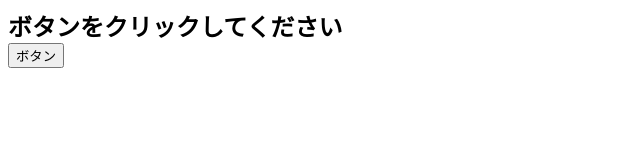
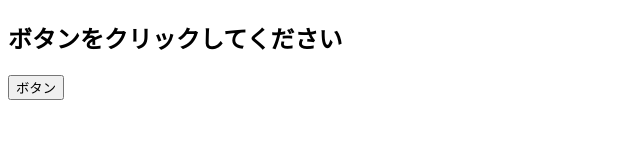
Before and after one commit to Abe5960/Javascript-basic-kadai, a plain HTML site: page kadai-20/event.html in a window 1280 px wide. Shown: the whole page, without its empty margins (0-640 px from the left). Drawn offline with Linux system fonts and the light colour scheme.

Commit message:
20章課題　再提出

```diff
--- a/kadai-20/event.html
+++ b/kadai-20/event.html
@@ -1,10 +1,11 @@
 <!DOCTYPE html>
 <html lang="ja">
+<head>
     <title>JavaScriptの基礎を学ぼう_20章課題</title>
     <meta charset="UTF-8">
-    <link rel="stylesheet" href="style.css">
+</head>
 <body>
-    <h2 id="text">ボタンをクリックしてください</h2><br>
+    <h2 id="text">ボタンをクリックしてください</h2>
     <button id="change-btn">ボタン</button>
     <script src="event.js"></script>
 
```
